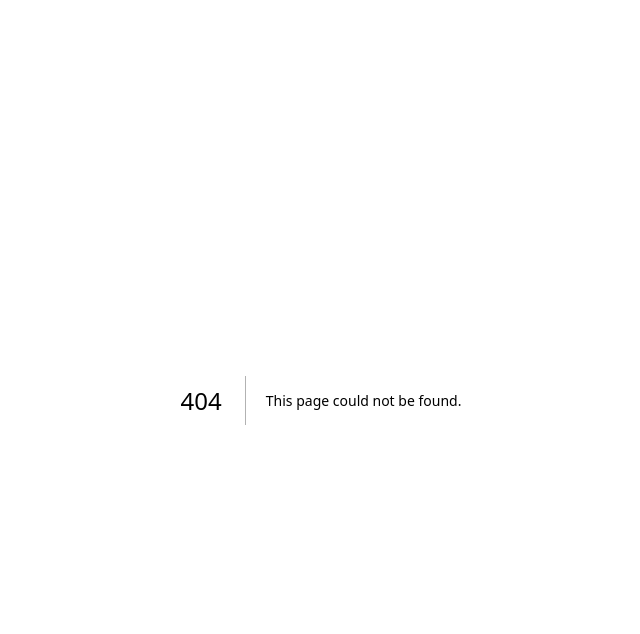
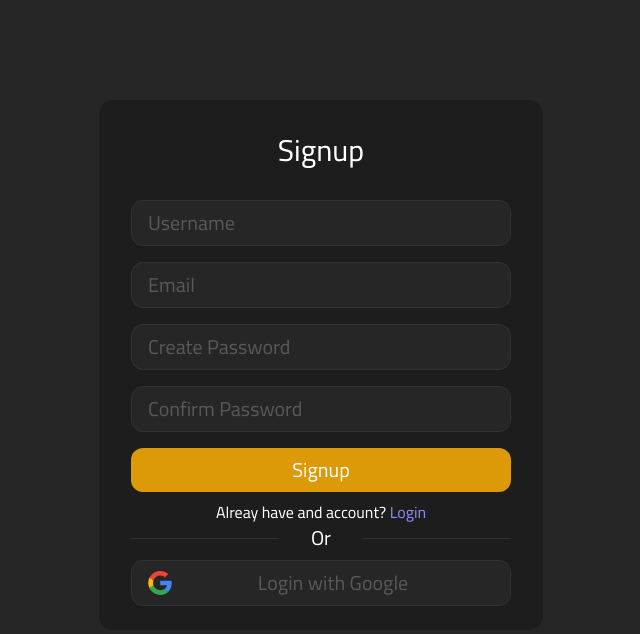
Before and after one commit to gharibPlatform/gharib-web, a Next.js app: page /signup in a window 1280 px wide. Before the commit this address had no page. Shown: the top 634 px of the page, without its empty margins (319-959 px from the left). Built offline with nearby package versions, Linux system fonts and the light colour scheme.

Commit message:
Signup UI

```diff
--- a/src/app/globals.css
+++ b/src/app/globals.css
@@ -21,6 +21,7 @@
   --w-color: #fff;
   --o-color: #DC9908;
   --r-color: red;
+  --b-color: rgb(138, 138, 255);
   --lighter-color: #9A9996;
   --g-color: #585858;
   --g-color-ver-02: #575757;
--- /dev/null
+++ b/src/app/signup/page.jsx
@@ -0,0 +1,14 @@
+"use client";
+
+import Signup from "@/components/common/signup/Signup";
+
+const Page = () => {
+
+  return (
+    <div className="overflow-y-auto h-[var(--height)] flex items-center justify-center">
+        <Signup />
+    </div>
+  );
+}
+
+export default Page;
--- a/src/components/common/register/Register.jsx
+++ /dev/null
@@ -1,50 +0,0 @@
-import { useState } from 'react';
-import { registerUser } from "../../../utils/auth"
-const Register = () => {
-  const [username, setUsername] = useState('');
-  const [email, setEmail] = useState('');
-  const [password1, setPassword1] = useState('');
-  const [password2, setPassword2] = useState('');
-  let loginData;
-
-  const handleSubmit = (event) => {
-    event.preventDefault();
-
-    loginData = {username: username, email: email, password1: password1, password2: password2}
-    registerUser(loginData)
-    .then(response => {
-        console.log('Login successful:', response);
-    })
-    .catch(error => {
-        console.error('Login failed:', error);
-    });
-  };
-
-  return (
-    <div>
-      <h2>Signup</h2>
-      <div >
-        <input type="text" placeholder='Username' required/>
-        <input type="email" placeholder='Email' required />
-        <input type="password" placeholder='CreatePassword' />
-        <input type="password" placeholder='ConfirmPassword' />
-        <button>Signup</button>
-      </div>
-
-      <p>Alreay have and account? <a href="login">Login</a></p>
-
-      <div>
-        <div></div>
-        <p>Or</p>
-        <div></div>
-      </div>
-
-      <div>
-        Login with Google
-      </div>
-
-    </div>
-  );
-};
-
-export default Register;
--- /dev/null
+++ b/src/components/common/signup/Signup.jsx
@@ -0,0 +1,51 @@
+import { useState } from 'react';
+import { registerUser } from "../../../utils/auth"
+const Signup = () => {
+  const [username, setUsername] = useState('');
+  const [email, setEmail] = useState('');
+  const [password1, setPassword1] = useState('');
+  const [password2, setPassword2] = useState('');
+  let loginData;
+
+  const handleSubmit = (event) => {
+    event.preventDefault();
+
+    loginData = {username: username, email: email, password1: password1, password2: password2}
+    registerUser(loginData)
+    .then(response => {
+        console.log('Login successful:', response);
+    })
+    .catch(error => {
+        console.error('Login failed:', error);
+    });
+  };
+
+  return (
+    <div className='flex flex-col items-center bg-[var(--dark-color)] w-min justify-center py-4 px-8 rounded-md'>
+      <h2 className='text-[var(--w-color)] text-3xl pb-8 pt-4'>Signup</h2>
+      <div className='flex flex-col gap-4' >
+        <input style={{width : "380px"}} className='px-4 py-2 bg-[var(--secondary-color)] text-xl text-[var(--w-color)] placeholder-[var(--g-color)] rounded-sm border border-[var(--main-color-hover)]' type="text" placeholder='Username' required/>
+        <input style={{width : "380px"}} className='px-4 py-2 bg-[var(--secondary-color)] text-xl text-[var(--w-color)] placeholder-[var(--g-color)] rounded-sm border border-[var(--main-color-hover)]' type="email" placeholder='Email' required/>
+        <input style={{width : "380px"}} className='px-4 py-2 bg-[var(--secondary-color)] text-xl text-[var(--w-color)] placeholder-[var(--g-color)] rounded-sm border border-[var(--main-color-hover)]' type="password" placeholder='Create Password' required/>
+        <input style={{width : "380px"}} className='px-4 py-2 bg-[var(--secondary-color)] text-xl text-[var(--w-color)] placeholder-[var(--g-color)] rounded-sm border border-[var(--main-color-hover)]' type="password" placeholder='Confirm Password' required/>
+        <button style={{width : "380px"}} className='px-4 py-2 bg-[var(--o-color)] text-xl text-[var(--w-color)] placeholder-[var(--g-color)] rounded-sm py-2 mb-2'>Signup</button>
+      </div>
+
+      <p className='text-[var(--w-color)]'>Alreay have and account? <a className='text-[var(--b-color)]' href="login">Login</a></p>
+
+      <div className='flex items-center gap-8 w-full'>
+        <div style={{height: "1px"}} className='w-1/2 bg-[var(--main-color-hover)]'></div>
+        <p className='text-[var(--w-color)] text-xl text-[var(--g-color)]'>Or</p>
+        <div style={{height: "1px"}} className='w-1/2 bg-[var(--main-color-hover)]'></div>
+      </div>
+
+      <div style={{width : "380px"}} className='mt-2 mb-2 px-4 py-2 bg-[var(--secondary-color)] items-center flex text-xl text-[var(--w-color)] rounded-sm border border-[var(--main-color-hover)]'>
+      <svg className='w-6 h-6' viewBox="-3 0 262 262" xmlns="http://www.w3.org/2000/svg" preserveAspectRatio="xMidYMid" fill="#000000"><g id="SVGRepo_bgCarrier" stroke-width="0"></g><g id="SVGRepo_tracerCarrier" stroke-linecap="round" stroke-linejoin="round"></g><g id="SVGRepo_iconCarrier"><path d="M255.878 133.451c0-10.734-.871-18.567-2.756-26.69H130.55v48.448h71.947c-1.45 12.04-9.283 30.172-26.69 42.356l-.244 1.622 38.755 30.023 2.685.268c24.659-22.774 38.875-56.282 38.875-96.027" fill="#4285F4"></path><path d="M130.55 261.1c35.248 0 64.839-11.605 86.453-31.622l-41.196-31.913c-11.024 7.688-25.82 13.055-45.257 13.055-34.523 0-63.824-22.773-74.269-54.25l-1.531.13-40.298 31.187-.527 1.465C35.393 231.798 79.49 261.1 130.55 261.1" fill="#34A853"></path><path d="M56.281 156.37c-2.756-8.123-4.351-16.827-4.351-25.82 0-8.994 1.595-17.697 4.206-25.82l-.073-1.73L15.26 71.312l-1.335.635C5.077 89.644 0 109.517 0 130.55s5.077 40.905 13.925 58.602l42.356-32.782" fill="#FBBC05"></path><path d="M130.55 50.479c24.514 0 41.05 10.589 50.479 19.438l36.844-35.974C195.245 12.91 165.798 0 130.55 0 79.49 0 35.393 29.301 13.925 71.947l42.211 32.783c10.59-31.477 39.891-54.251 74.414-54.251" fill="#EB4335"></path></g></svg>
+        <p className='ml-auto mr-auto text-[var(--g-color)]'>Login with Google</p>
+      </div>
+
+    </div>
+  );
+};
+
+export default Signup;
```
